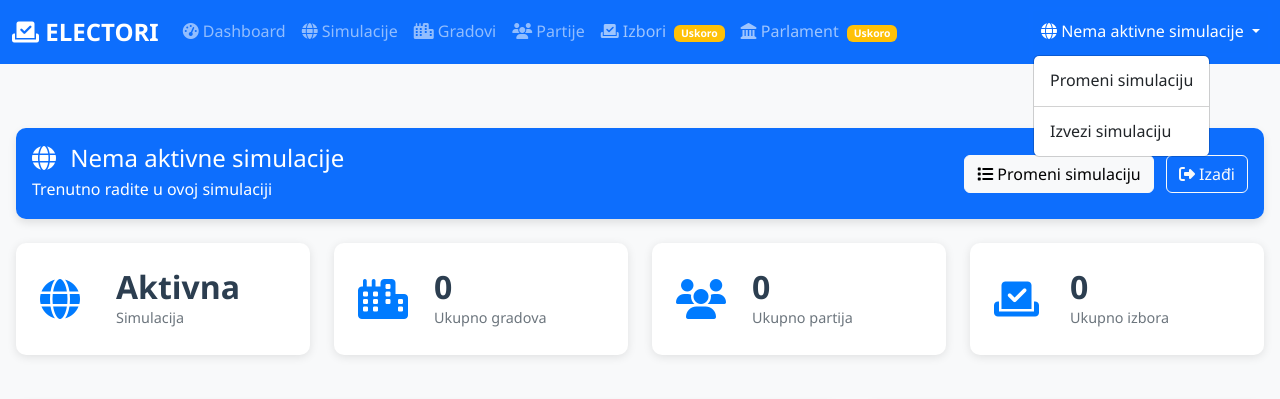
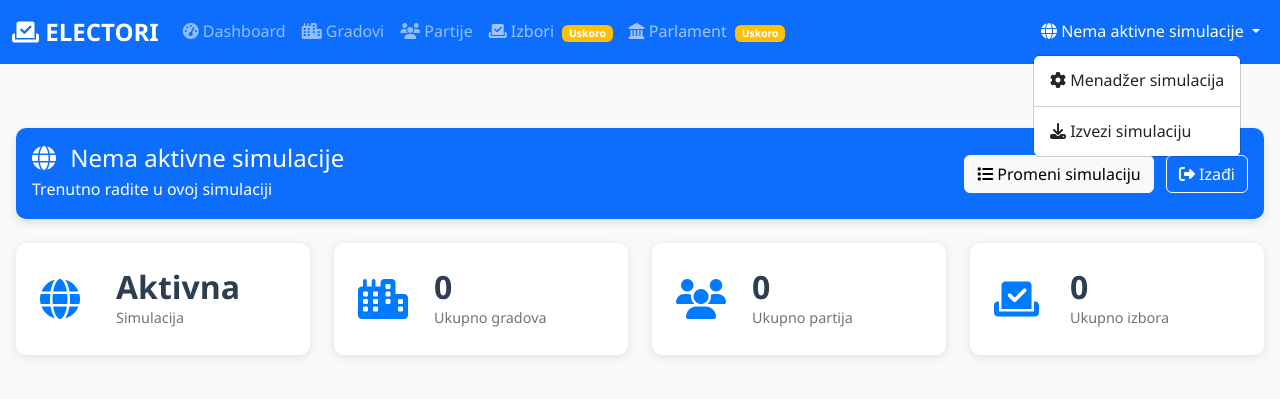
Before and after one commit to bagi002/ELECTORI, a Flask app: page /dashboard in a window 1280 px wide, after a click on "Nema aktivne simulacije". Shown: the top 399 px of the page. Run offline with Flask 3, Linux system fonts and the light colour scheme; the visitor is signed in with stand-in values (Sample User, id 1).

Commit message:
Enhance navigation and dashboard behavior: redirect to simulation manager if no active simulation, and update UI to conditionally display dashboard and simulation manager links based on simulation state.

```diff
--- a/app.py
+++ b/app.py
@@ -52,6 +52,11 @@ def create_app(config_name=None):
         """Dashboard page."""
         # Check if there's an active simulation in session
         active_simulation_id = session.get('active_simulation_id')
+
+        # If no active simulation, redirect to simulation manager
+        if not active_simulation_id:
+            return redirect(url_for('simulation_manager'))
+
         return render_template('dashboard.html',
                              active_simulation_id=active_simulation_id)
 
--- a/static/js/simulation_manager.js
+++ b/static/js/simulation_manager.js
@@ -275,7 +275,11 @@ class SimulationManager {
             await API.activateSimulation(simulationId);
 
             UIUtils.showAlert('Simulacija je uspešno aktivirana', 'success');
-            await this.loadSimulations();
+
+            // Redirect to dashboard after successful activation
+            setTimeout(() => {
+                window.location.href = '/dashboard';
+            }, 1000); // Wait 1 second to show the success message
 
         } catch (error) {
             console.error('Error activating simulation:', error);
--- a/templates/base.html
+++ b/templates/base.html
@@ -29,6 +29,8 @@
 
             <div class="collapse navbar-collapse" id="navbarNav">
                 <ul class="navbar-nav me-auto">
+                    <!-- Dashboard - show only if there's an active simulation -->
+                    {% if ui_state.has_active_simulation %}
                     <li class="nav-item">
                         <a class="nav-link{% if not ui_state.navigation.dashboard %} disabled{% endif %}"
                            href="{% if ui_state.navigation.dashboard %}/dashboard{% else %}#{% endif %}"
@@ -36,6 +38,10 @@
                             <i class="fas fa-tachometer-alt"></i> Dashboard
                         </a>
                     </li>
+                    {% endif %}
+
+                    <!-- Simulation Manager - show only if there's no active simulation -->
+                    {% if not ui_state.has_active_simulation %}
                     <li class="nav-item">
                         <a class="nav-link{% if not ui_state.navigation.simulations %} disabled{% endif %}"
                            href="{% if ui_state.navigation.simulations %}/simulation-manager{% else %}#{% endif %}"
@@ -43,6 +49,7 @@
                             <i class="fas fa-globe"></i> Simulacije
                         </a>
                     </li>
+                    {% endif %}
                     <!-- City and Party management - show only if there's an active simulation -->
                     {% if ui_state.has_active_simulation %}
                     <li class="nav-item">
@@ -80,17 +87,20 @@
                 </ul>
 
                 <ul class="navbar-nav">
+                    <!-- Active simulation dropdown - adjusted based on simulation state -->
+                    {% if ui_state.has_active_simulation %}
                     <li class="nav-item dropdown">
                         <a class="nav-link dropdown-toggle" href="#" id="activeSimulationDropdown" role="button" data-bs-toggle="dropdown">
                             <i class="fas fa-globe"></i>
-                            <span id="active-simulation-display">Nema aktivne simulacije</span>
+                            <span id="active-simulation-display">Aktivna simulacija</span>
                         </a>
                         <ul class="dropdown-menu">
-                            <li><a class="dropdown-item" href="/simulation-manager">Promeni simulaciju</a></li>
+                            <li><a class="dropdown-item" href="/simulation-manager"><i class="fas fa-cog"></i> Menadžer simulacija</a></li>
                             <li><hr class="dropdown-divider"></li>
-                            <li><a class="dropdown-item" href="#" id="export-simulation">Izvezi simulaciju</a></li>
+                            <li><a class="dropdown-item" href="#" id="export-simulation"><i class="fas fa-download"></i> Izvezi simulaciju</a></li>
                         </ul>
                     </li>
+                    {% endif %}
                 </ul>
             </div>
         </div>
```
